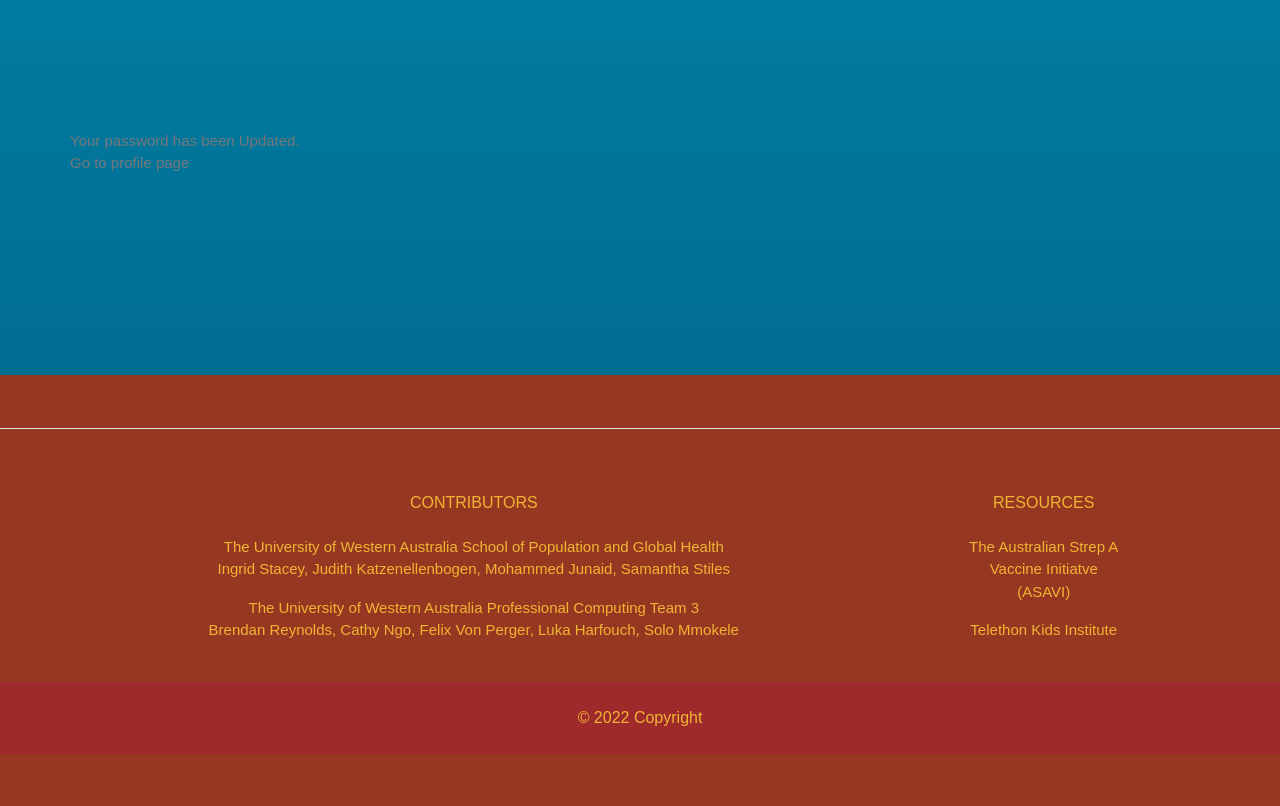
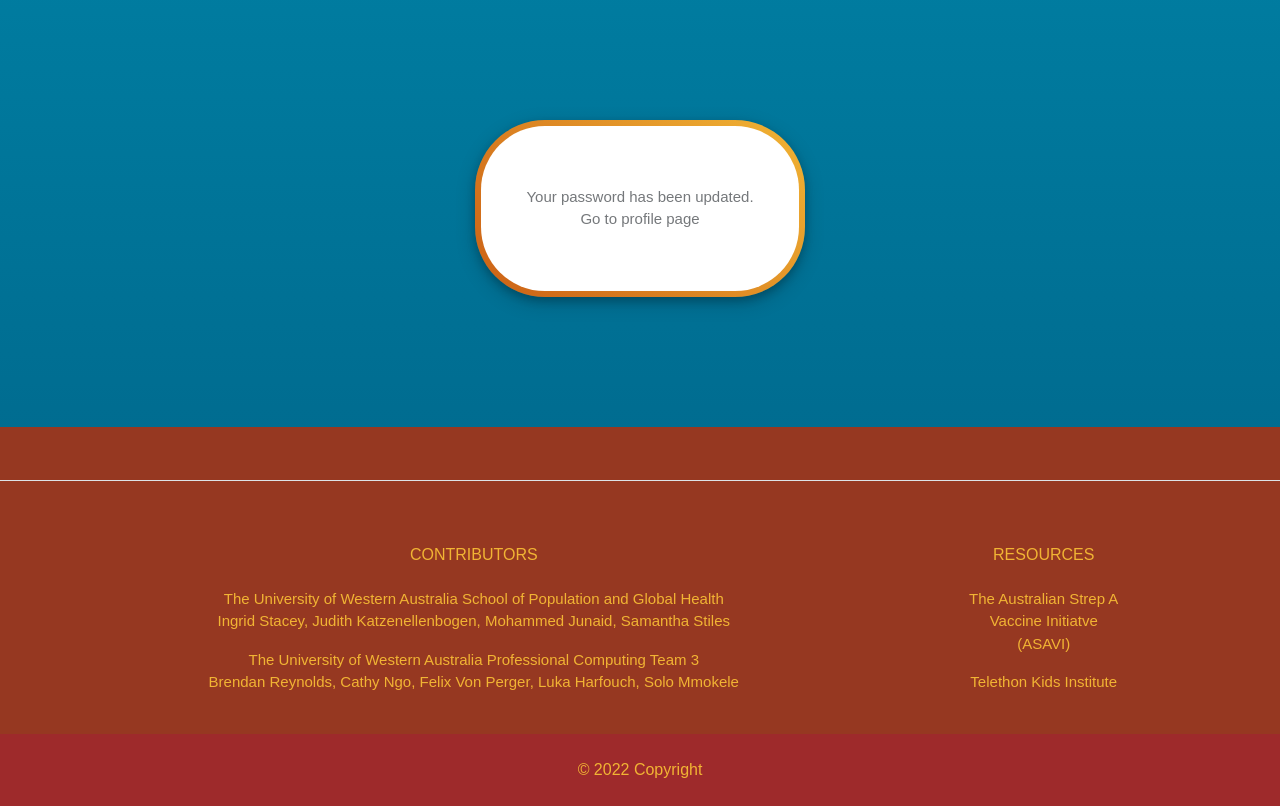
Before and after one commit to B-rey77/CITS3200_3, a Django app: page /password_change/done/ in a window 1280 px wide. Shown: the part 102-908 px from the top of the page. Before the commit the page ends 856 px from the top, so only its background shows below. Run offline with Django 4.2, Linux system fonts and the light colour scheme; the visitor is signed in with stand-in values (Sample User, id 1); some libraries are stand-ins or nearby versions.

Commit message:
Styling for additional password change pages

```diff
--- a/database/templates/database/password/password_change_done.html
+++ b/database/templates/database/password/password_change_done.html
@@ -5,24 +5,36 @@
 {% endblock %}
 
 {% block style %}
+
+	@media only screen and (max-device-height: 900px) {
 		.form_container {
-		margin-top: 80px;
-		margin-bottom: 150px;
+			margin-top: 120px !important;
+			margin-bottom: 130px !important;
 		}
+	}
+
+	@media only screen and (min-device-height: 1200px) {
+		.form_container {
+			margin-top: 200px !important;
+			margin-bottom: 220px !important;
+		}
+	}
+
 {% endblock %}
 
 {% block main %}
-    <div class="container form_container">
+    <div class="container form_container d-flex justify-content-center">
+		<div class="user_card card gradient-border">
 			<div class="row">
 				<div class="d-flex flex-column">
 					<p class="m-auto">
-					Your password has been Updated.
+						Your password has been updated.
 					</p>
 				</div>
 			</div>
 
 			<div class="row">
-			<div class="d-flex flex-column">
+				<div class="d-flex flex-column margin-auto">
 					<a class="m-auto" href="{% url 'visitor' %}">
 						<p class="m-auto">
 							Go to profile page
@@ -31,4 +43,5 @@
 				</div>
 			</div>
 		</div>
+    </div>
 {% endblock %}
```
Also changed, not shown: database/templates/database/password/password_reset_complete.html (+16 -3 lines). Lines whose indentation alone changed are shown as unchanged.
